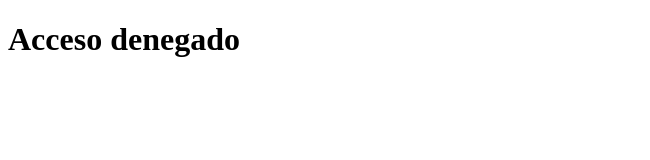
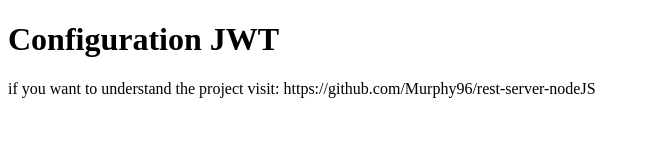
Before and after one commit to AlejandroAlvarez4A/rest-server-nodeJS, a website: page public/index.html in a window 1280 px wide. Shown: the whole page, without its empty margins (0-650 px from the left). Drawn offline with Linux system fonts and the light colour scheme.

Commit message:
added README for instrucctions

```diff
--- a/public/index.html
+++ b/public/index.html
@@ -7,6 +7,8 @@
     <title>Document</title>
 </head>
 <body>
-    <h1>Acceso denegado</h1>
+    <h1>Configuration JWT</h1>
+    if you want to understand the project
+    visit: https://github.com/Murphy96/rest-server-nodeJS
 </body>
 </html>
```
Also changed, not shown: README.md.
